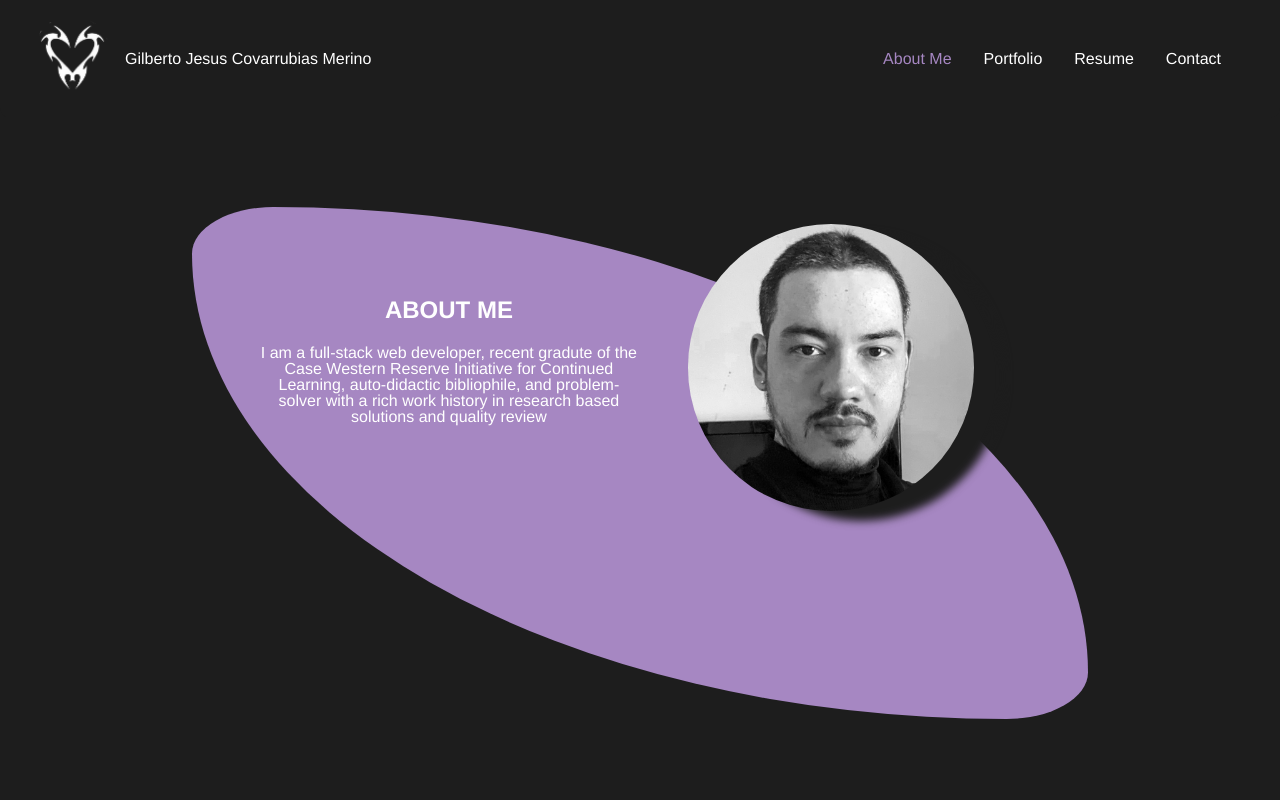
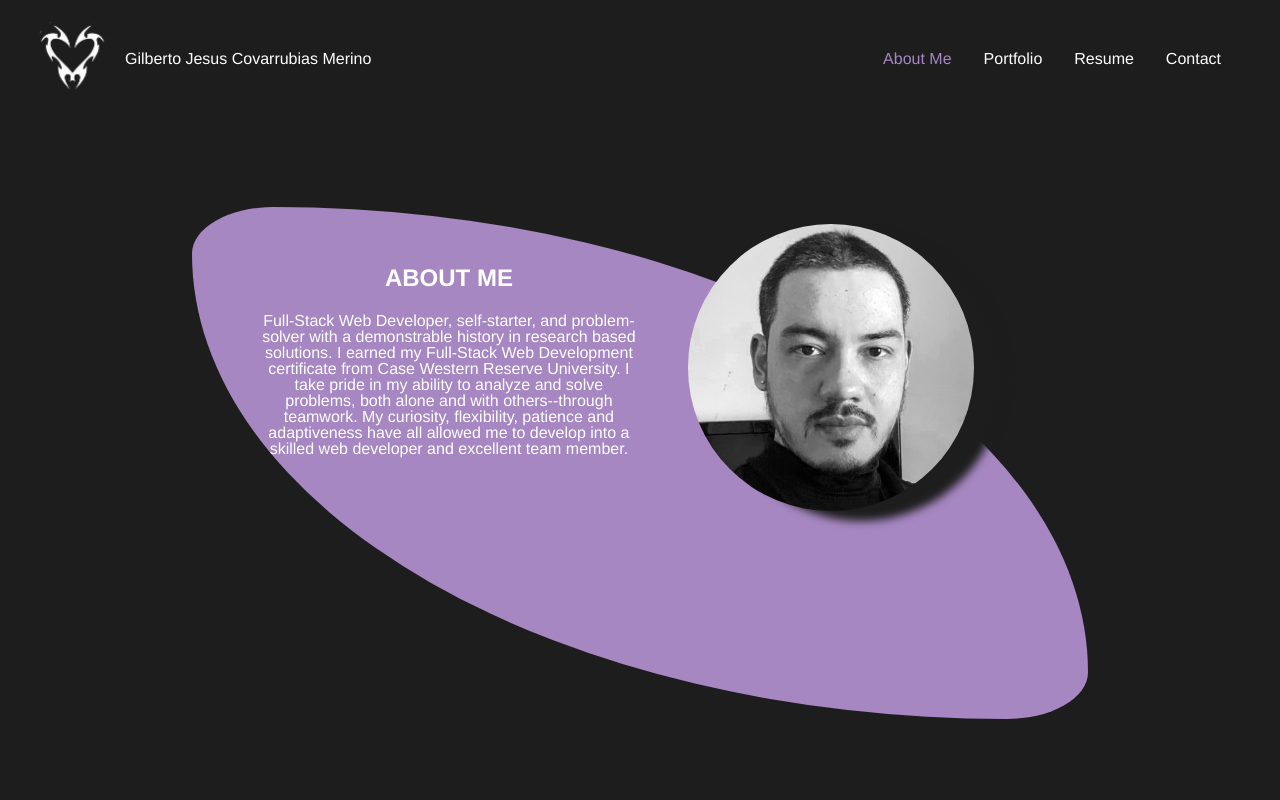
Before and after one commit to perfect-perfect/react-portfolio, a React (Create React App) app: page / in a window 1280 px wide. Shown: the top 800 px of the page. Built offline with nearby package versions, Linux system fonts and the light colour scheme.

Commit message:
changed about me

```diff
--- a/src/components/About/index.js
+++ b/src/components/About/index.js
@@ -11,8 +11,7 @@ function About() {
 
                     <h2 className="about-header">ABOUT ME</h2>
 
-                    <p className="about-info">I am a full-stack web developer, recent gradute of the
-                    Case Western Reserve Initiative for Continued Learning, auto-didactic bibliophile, and problem-solver with a rich work history in research based solutions and quality review</p>
+                    <p className="about-info">Full-Stack Web Developer, self-starter, and problem-solver with a demonstrable history in research based solutions. I earned my Full-Stack Web Development certificate from Case Western Reserve University. I take pride in my ability to analyze and solve problems, both alone and with others--through teamwork. My curiosity, flexibility, patience and adaptiveness have all allowed me to develop into a skilled web developer and excellent team member.</p>
 
                 </div>
 
```
